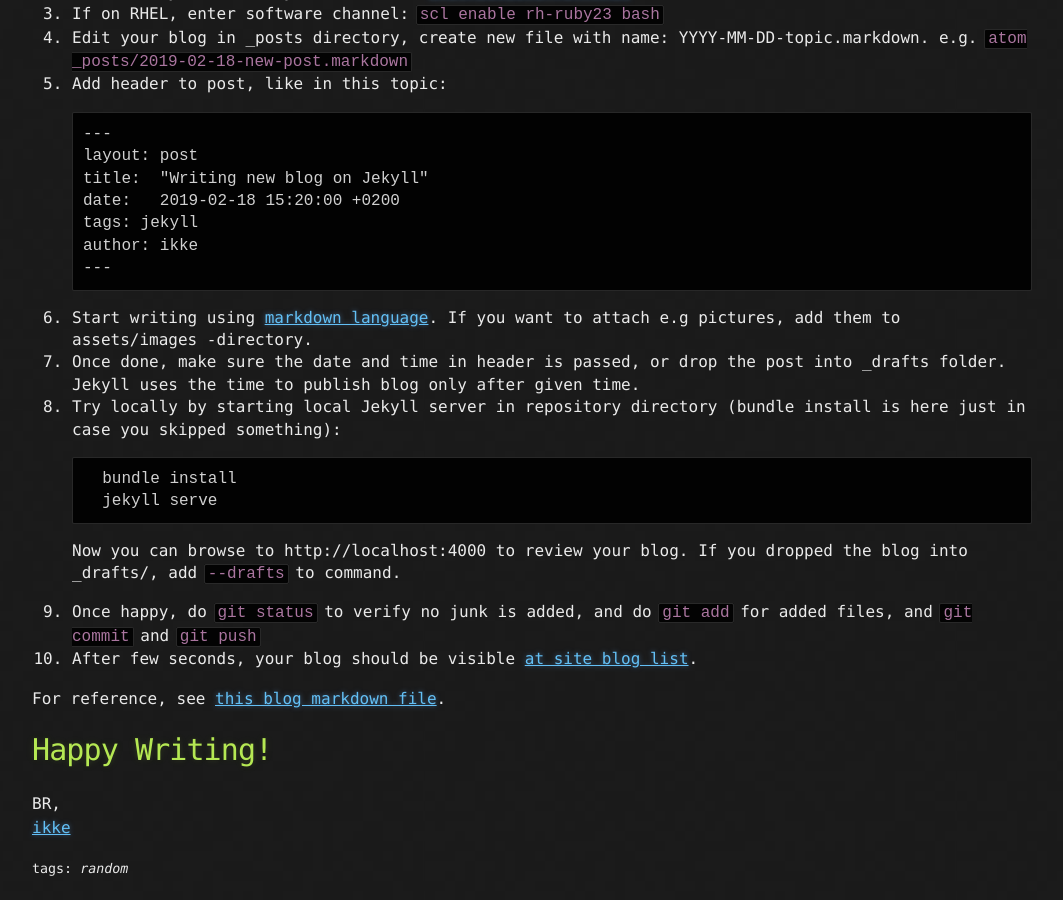
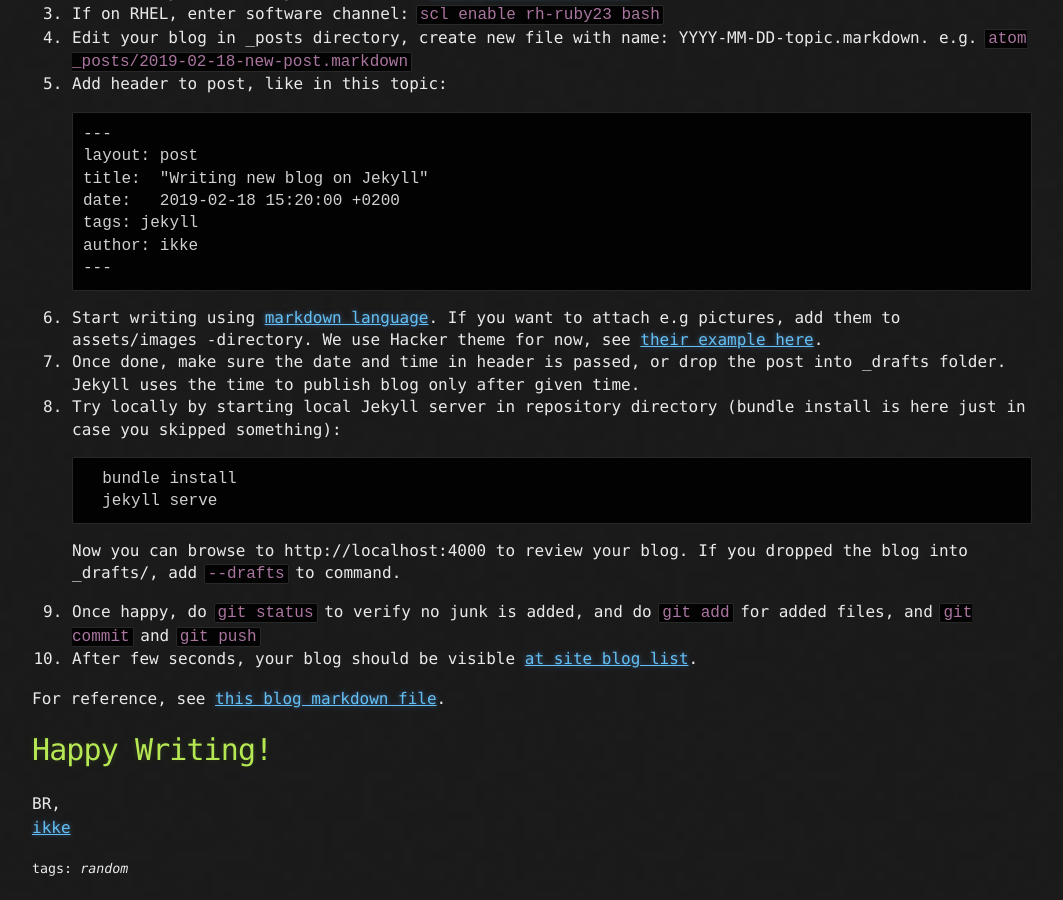
Before and after one commit to RedHatNordicsSA/RedHatNordicsSA.github.io, a Jekyll site: the page built from _posts/2019-02-18-new-post.markdown, in a window 1280 px wide and 900 px high, scrolled down 654 px. Shown: the whole window, without its empty margins (108-1171 px from the left). Built offline with Jekyll 4.4.1, drawn with Linux system fonts in a browser that asks for light colours.

Commit message:
added hacker theme sample

```diff
--- a/_posts/2019-02-18-new-post.markdown
+++ b/_posts/2019-02-18-new-post.markdown
@@ -31,6 +31,8 @@ I was asked how to write a new blog into our Jekyll. It's [really straight forwa
 6. Start writing using
    [markdown language](https://www.markdownguide.org/basic-syntax/).
    If you want to attach e.g pictures, add them to assets/images -directory.
+   We use Hacker theme for now, see
+   [their example here](https://pages-themes.github.io/hacker/).
 7. Once done, make sure the date and time in header is passed, or drop the post
    into \_drafts folder. Jekyll uses the time to publish blog only after given
    time.
```
